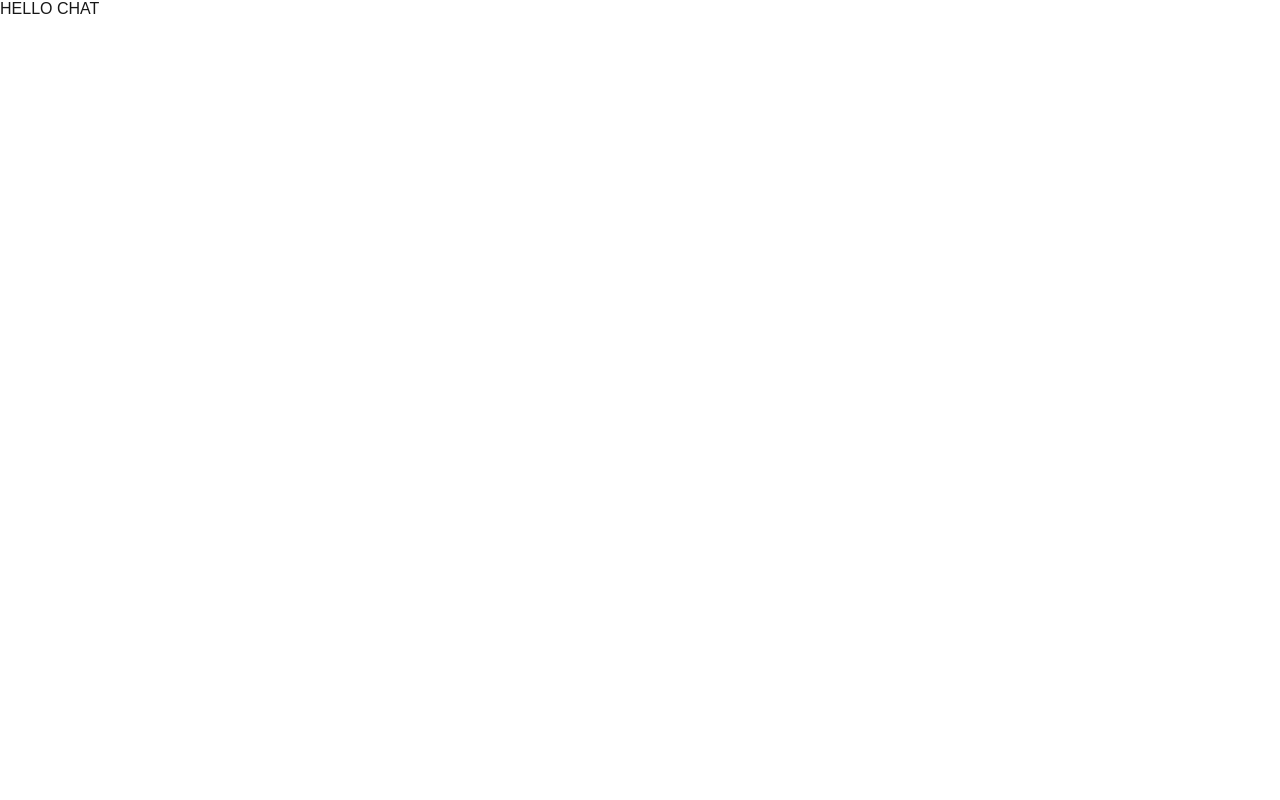
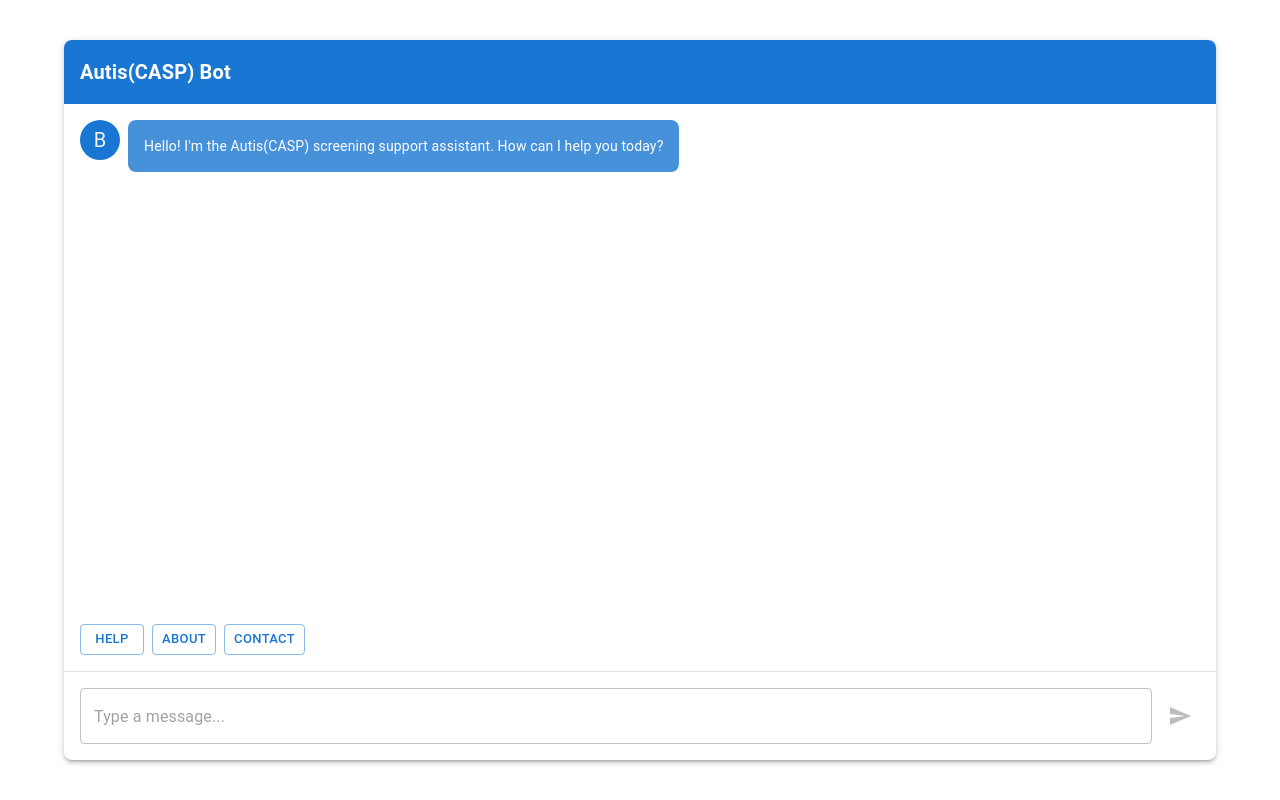
Before and after one commit to MahdMalik/HackReason, a Next.js app: page / in a window 1280 px wide. Built offline with nearby package versions, Linux system fonts and the light colour scheme.

Commit message:
bush me brotha!

```diff
--- a/app/globals.css
+++ b/app/globals.css
@@ -1,4 +1,4 @@
-:root {
+/* :root {
   --background: #ffffff;
   --foreground: #171717;
 }
@@ -22,7 +22,7 @@ body {
   font-family: Arial, Helvetica, sans-serif;
   -webkit-font-smoothing: antialiased;
   -moz-osx-font-smoothing: grayscale;
-}
+} */
 
 * {
   box-sizing: border-box;
@@ -30,6 +30,7 @@ body {
   margin: 0;
 }
 
+/*
 a {
   color: inherit;
   text-decoration: none;
@@ -39,4 +40,4 @@ a {
   html {
     color-scheme: dark;
   }
-}
+} */
--- a/app/page.js
+++ b/app/page.js
@@ -1,8 +1,154 @@
-import Image from "next/image";
-import styles from "./page.module.css";
+'use client'
+import React, { useState } from "react";
+import {
+  Box, Stack, TextField, Button, Typography, Avatar,
+  createTheme, ThemeProvider, Fade, IconButton, CircularProgress
+} from "@mui/material";
+import SendIcon from '@mui/icons-material/Send';
+
+const theme = createTheme({
+  palette: {
+    primary: { main: '#1976d2' },
+    secondary: { main: '#00C853' },
+    background: { default: '#f5f5f5', paper: '#ffffff' },
+  },
+});
+
+const quickReplies = ["Help", "About", "Contact"];
 
 export default function Home() {
+  const [messages, setMessages] = useState([{
+    role: "model",
+    parts: [{text: "Hello! I'm the Autis(CASP) screening support assistant. How can I help you today?"}]
+  }]);
+  const [message, setMessage] = useState('');
+  const [isTyping, setIsTyping] = useState(false);
+
+  const sendMessage = async() => {
+    if (!message.trim()) return;
+
+    setMessages((prevMessages) => [
+      ...prevMessages,
+      {role: "user", parts: [{text: message}]},
+    ]);
+    setMessage('');
+    setIsTyping(true);
+
+    try {
+      const response = await fetch("/api/chat", {
+        method: "POST",
+        headers: {'Content-Type': "application/json"},
+        body: JSON.stringify([...messages, {role: "user", parts: [{text: message}]}])
+      });
+      const newMessage = await response.json();
+      setMessages((prevMessages) => [
+        ...prevMessages,
+        {role: "model", parts: [{text: newMessage.message}]}
+      ]);
+    } catch (error) {
+      console.error("Error sending message:", error);
+    } finally {
+      setIsTyping(false);
+    }
+  };
+
   return (
-    <p>HELLO CHAT</p>
+    <ThemeProvider theme={theme}>
+      <Box sx={{
+        position: 'fixed',
+        top: "5%",
+        left: "5%",
+        width: "90%",
+        height: "90%",
+        borderRadius: 2,
+        boxShadow: 3,
+        overflow: 'hidden',
+        bgcolor: 'background.paper',
+      }}>
+        <Stack direction="column" height="100%">
+          {/* Header */}
+          <Box sx={{
+            p: 2,
+            bgcolor: 'primary.main',
+            color: 'white',
+          }}>
+            <Typography variant="h6" fontWeight="600">
+              Autis(CASP) Bot
+            </Typography>
+          </Box>
+
+          {/* Chat messages */}
+          <Box sx={{
+            flexGrow: 1,
+            overflow: 'auto',
+            p: 2,
+          }}>
+            {messages.map((message, index) => (
+              <Fade key={index} in={true} timeout={500}>
+                <Box
+                  display="flex"
+                  justifyContent={message.role === "model" ? 'flex-start' : 'flex-end'}
+                  mb={2}
+                >
+                  {message.role === "model" && (
+                    <Avatar sx={{ bgcolor: 'primary.main', mr: 1 }}>B</Avatar>
+                  )}
+                  <Box
+                    bgcolor={message.role === 'model' ? 'primary.light' : 'secondary.light'}
+                    color={message.role === 'model' ? 'primary.contrastText' : 'secondary.contrastText'}
+                    p={2}
+                    borderRadius={2}
+                    maxWidth="70%"
+                  >
+                    <Typography variant="body2">
+                      {message.parts[0].text}
+                    </Typography>
+                  </Box>
+                  {message.role === "user" && (
+                    <Avatar sx={{ bgcolor: 'secondary.main', ml: 1 }}>U</Avatar>
+                  )}
+                </Box>
+              </Fade>
+            ))}
+            {isTyping && (
+              <Box display="flex" alignItems="center" mt={1}>
+                <CircularProgress size={20} />
+                <Typography variant="body2" ml={1}>Bot is typing...</Typography>
+              </Box>
+            )}
+          </Box>
+
+          {/* Quick replies */}
+          <Stack direction="row" spacing={1} p={2}>
+            {quickReplies.map((reply, index) => (
+              <Button key={index} variant="outlined" size="small" onClick={() => setMessage(reply)}>
+                {reply}
+              </Button>
+            ))}
+          </Stack>
+
+          {/* Input area */}
+          <Box sx={{ p: 2, borderTop: 1, borderColor: 'divider' }}>
+            <Stack direction="row" spacing={1}>
+              <TextField
+                fullWidth
+                variant="outlined"
+                placeholder="Type a message..."
+                value={message}
+                onChange={(e) => setMessage(e.target.value)}
+                onKeyPress={(e) => {
+                  if (e.key === 'Enter' && message.trim()) {
+                    sendMessage();
+                  }
+                }}
+              />
+              <IconButton color="primary" onClick={sendMessage} disabled={!message.trim()}>
+                <SendIcon />
+              </IconButton>
+            </Stack>
+          </Box>
+        </Stack>
+      </Box>
+    </ThemeProvider>
   );
 }
```
Also changed, not shown: package.json (+8 -3 lines), 1 other file (tests, documents, lock files or other folders).
